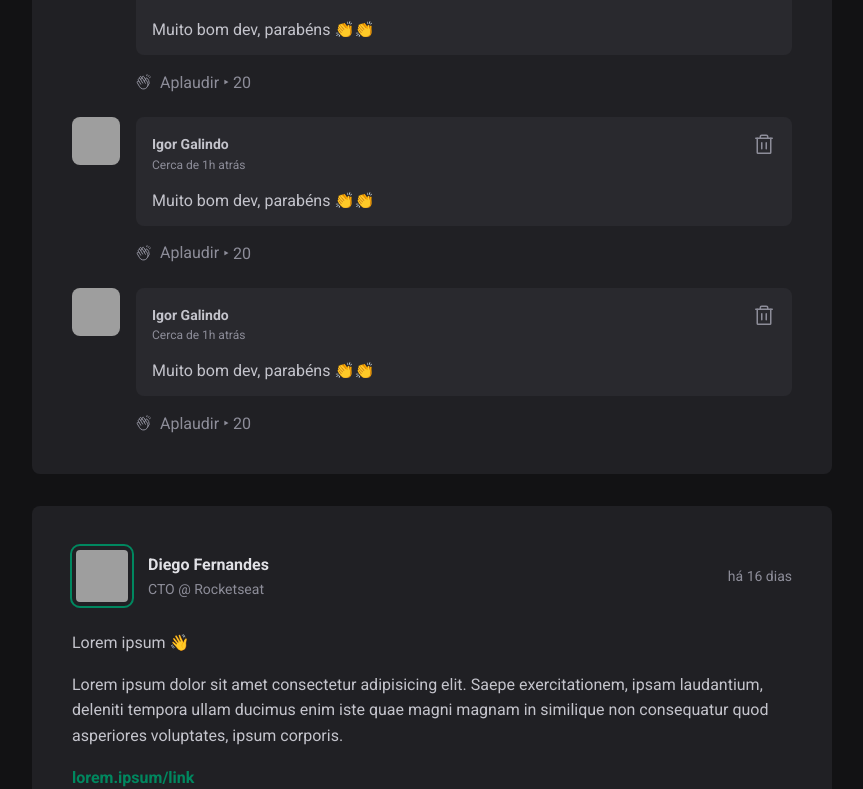
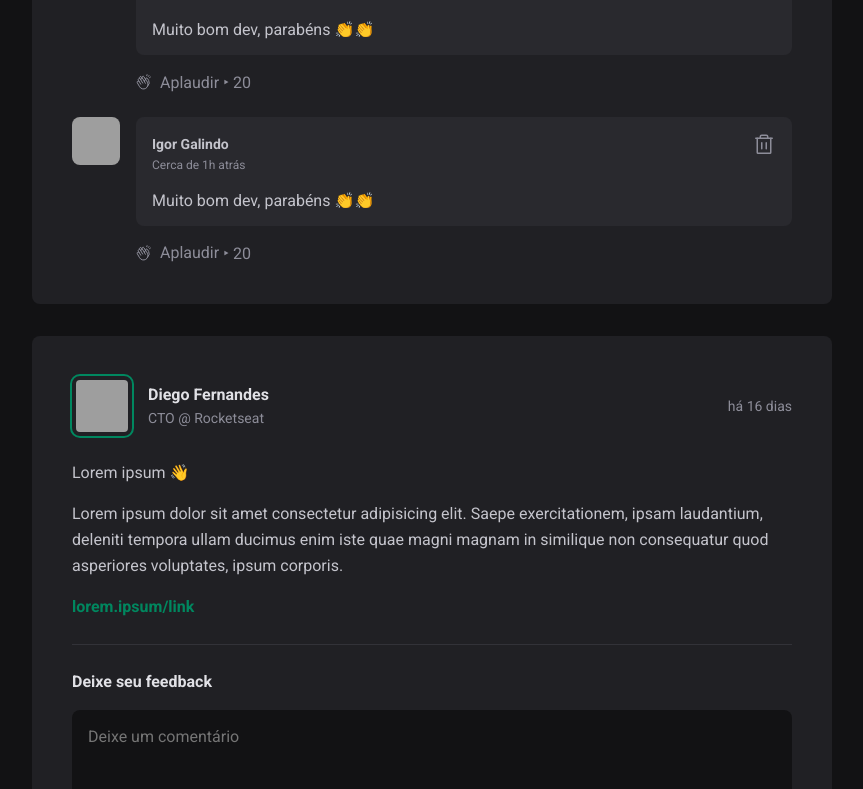
Before and after one commit to igorgalindop/rocketseat-updated-trail-reactjs-project-01, a React (Vite) app: page / in a window 1280 px wide. Shown: the part 664-1453 px from the top of the page, without its empty margins (352-1215 px from the left). Built offline with nearby package versions, Linux system fonts and the light colour scheme; grey boxes are pictures that could not be loaded.

Commit message:
posts: useState

```diff
--- a/src/components/Post.jsx
+++ b/src/components/Post.jsx
@@ -1,11 +1,17 @@
 import { format, formatDistanceToNow } from 'date-fns'
 import ptBR from 'date-fns/locale/pt-BR'
+import { useState } from 'react';
 
 import { Avatar } from './Avatar';
 import { Comment } from './Comment';
 import styles from './Post.module.css';
 
 export function Post({ author, publishedAt, content }) {
+    const [comments, setComments] = useState([
+        1,
+        2
+    ]);
+
     const publishedDateFormatted = format(publishedAt, "d 'de' LLLL 'às' HH:mm'h'", {
         locale: ptBR,
     });
@@ -14,6 +20,11 @@ export function Post({ author, publishedAt, content }) {
         locale: ptBR,
         addSuffix: true,
     });
+
+    function handleCreateNewComment() {
+        event.preventDefault();
+        setComments([...comments, comments.length + 1]);
+    }
 
     return (
         <article className={styles.post}>
@@ -42,7 +53,7 @@ export function Post({ author, publishedAt, content }) {
                 })}
             </div>
 
-            <form className={styles.commentForm}>
+            <form onSubmit={handleCreateNewComment} className={styles.commentForm}>
                 <strong>Deixe seu feedback</strong>
 
                 <textarea placeholder="Deixe um comentário" />
@@ -53,9 +64,9 @@ export function Post({ author, publishedAt, content }) {
             </form>
 
             <div className={styles.commentList}>
-                <Comment />
-                <Comment />
-                <Comment />
+                {comments.map(comment => {
+                    return <Comment />
+                })}
             </div>
         </article>
     )
```
